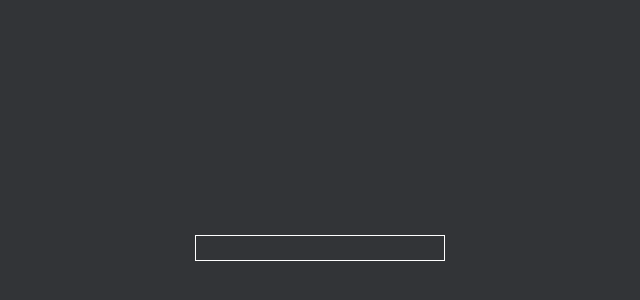
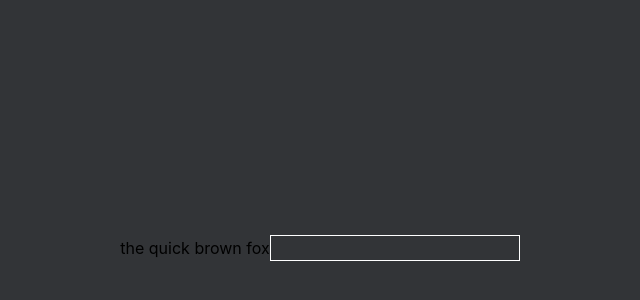
Before and after one commit to daisfasl/partytype, a React app in the folder frontend/: page / in a window 1280 px wide. Shown: the part 152-452 px from the top of the page, without its empty margins (320-960 px from the left). Built offline with nearby package versions, Linux system fonts and the light colour scheme; the HTML template or start-up script is replaced by a standard one.

Commit message:
Added basic text display

```diff
--- a/frontend/src/App.jsx
+++ b/frontend/src/App.jsx
@@ -1,6 +1,6 @@
 import { useState } from 'react'
 import useTypingEngine from './hooks/useTypingEngine';
-
+import TypingDisplay from './components/TypingDisplay';
 
 function App() {
     const { targetWords, currentWordIndex, typedWord, completedWords, handleKeyDown } = useTypingEngine()
@@ -9,7 +9,10 @@ function App() {
 
     return (
         <div className="min-h-screen w-full bg-[#323437] flex items-center justify-center">
+            <TypingDisplay targetWords={targetWords} currentWordIndex={currentWordIndex}
+                typedWord={typedWord} completedWords={completedWords} />
             <input value={typedWord} onKeyDown={handleKeyDown} className="border border-white" />
+
         </div>
     )
 }
--- a/frontend/src/components/TypingDisplay.jsx
+++ b/frontend/src/components/TypingDisplay.jsx
@@ -0,0 +1,16 @@
+
+
+function TextDisplay({ targetWords, currentWordIndex, typedWord, completedWords }) {
+    return (
+        <div>
+            {targetWords.map((word, index) => (
+                <span key={index}>{word.split("").map((character, charIndex) => (<span key={charIndex}>{character}</span>))}
+                {" "}
+                </span>
+
+            ))}
+        </div>
+    )
+}
+
+export default TextDisplay
```
